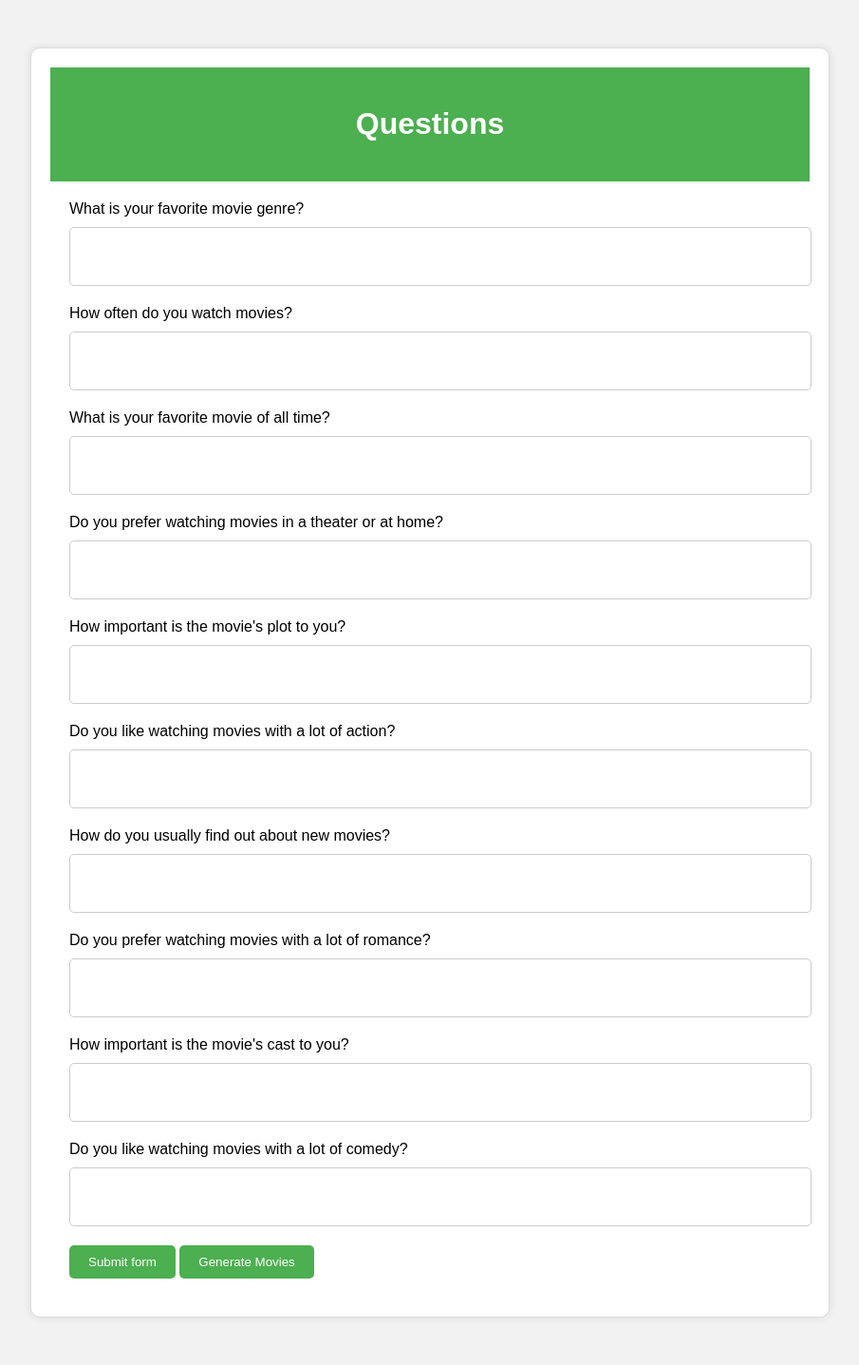
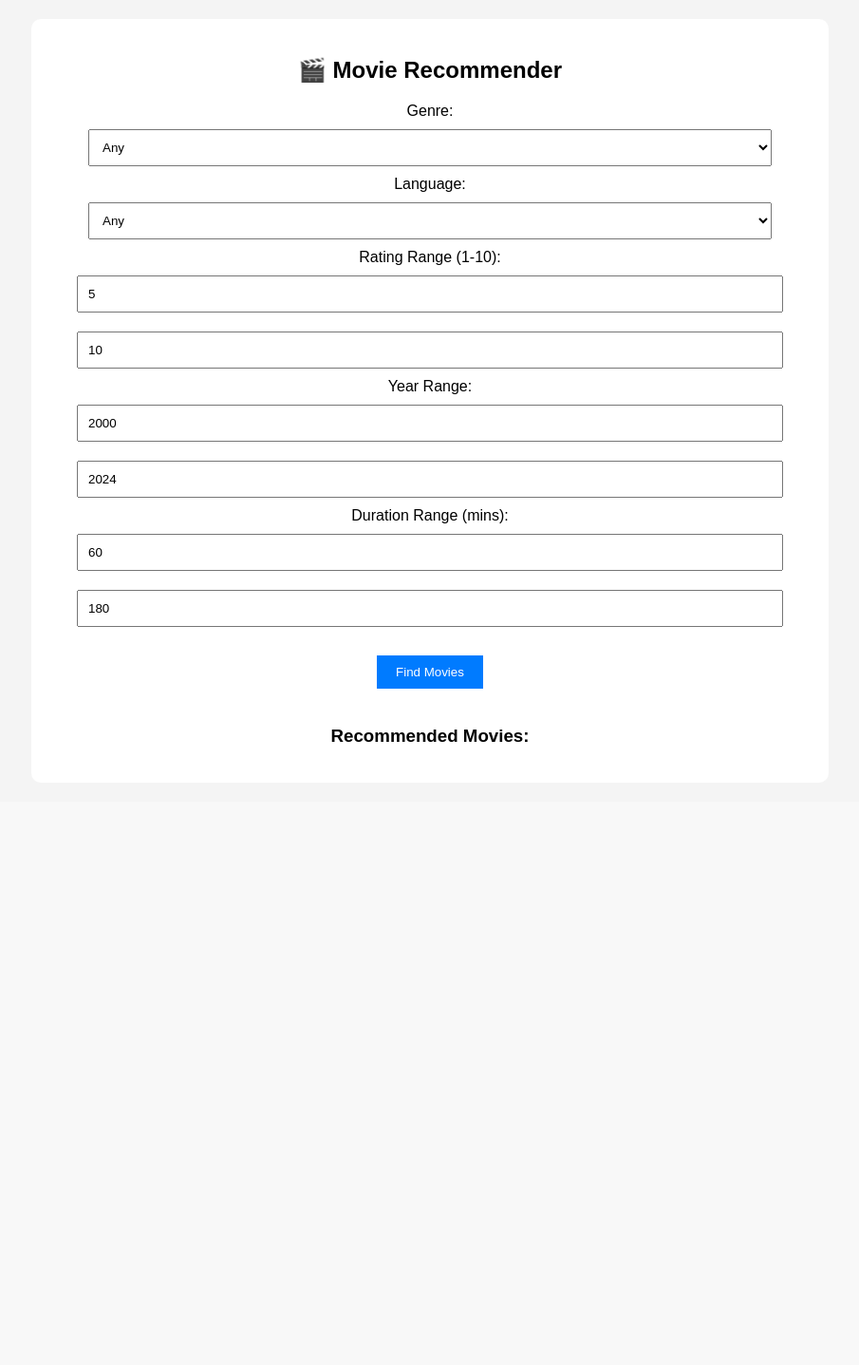
Before and after one commit to TavishiS/Emotion2Movies, a Flask app: page /form_input in a window 1280 px wide. Shown: the whole page at 95% size, without its empty margins (187-1092 px from the left). After the commit the page ends 781 px from the top, so only its background shows below. Run offline with Flask 3, Linux system fonts and the light colour scheme.

Commit message:
added functional form to movie_filter app

```diff
--- a/Project/app.py
+++ b/Project/app.py
@@ -1,6 +1,24 @@
-from flask import Flask, render_template
+from flask import Flask, render_template, request, jsonify
+from flask_cors import CORS
+import requests
 
 app=Flask(__name__)
+CORS(app)  # This line enables Cross-Origin Resource Sharing (CORS) for the Flask app, allowing resources to be requested from another domain.
+
+TMDB_API_KEY = "08f754591935e3223e64fe37680f7ba0"
+
+def get_movie_trailer(movie_id):
+    url = f"https://api.themoviedb.org/3/movie/{movie_id}/videos?api_key={TMDB_API_KEY}"
+    try:
+        response = requests.get(url).json()
+        if "results" in response:
+            for video in response["results"]:
+                if video["site"] == "YouTube" and video["type"] == "Trailer":
+                    return video['key']
+        return None
+    except Exception as e:
+        print(f"Error fetching trailer: {e}")
+        return None
 
 @app.route('/')
 def firstPage():
@@ -22,6 +40,51 @@ def home():
 def form_input():
     return render_template('form_input.html')
 
+@app.route('/recommend', methods=['GET'])
+def recommend_movies():
+    # Get parameters from query string
+    genre = request.args.get("genre", "")
+    language = request.args.get("language", "")
+    rating_min = request.args.get("minRating", 0)
+    rating_max = request.args.get("maxRating", 10)
+    year_min = request.args.get("startYear", 1900)
+    year_max = request.args.get("endYear", 2025)
+    duration_min = request.args.get("minDuration", 0)
+    duration_max = request.args.get("maxDuration", 300)
+
+    url = f"https://api.themoviedb.org/3/discover/movie"
+    params = {
+        "api_key": TMDB_API_KEY,
+        "with_genres": genre,
+        "with_original_language": language,
+        "vote_average.gte": rating_min,
+        "vote_average.lte": rating_max,
+        "primary_release_date.gte": f"{year_min}-01-01",
+        "primary_release_date.lte": f"{year_max}-12-31",
+        "with_runtime.gte": duration_min,
+        "with_runtime.lte": duration_max,
+        "sort_by": "popularity.desc"
+    }
+
+    try:
+        response = requests.get(url, params=params).json()
+        movies = response.get("results", [])[:5]
+
+        recommended_movies = []
+        for movie in movies:
+            trailer_key = get_movie_trailer(movie["id"])
+            recommended_movies.append({
+                "title": movie["title"],
+                "year": movie["release_date"][:4] if movie.get("release_date") else "N/A",
+                "rating": round(movie["vote_average"], 1) if movie.get("vote_average") else "N/A",
+                "trailer": trailer_key
+            })
+
+        return jsonify({"movies": recommended_movies})
+    except Exception as e:
+        print(f"Error in recommend_movies: {e}")
+        return jsonify({"error": "Failed to fetch movies"}), 500
+
 @app.route('/prompt_input')
 def prompt_input():
     return render_template('prompt_input.html')
--- a/Project/templates/form_input.html
+++ b/Project/templates/form_input.html
@@ -1,108 +1,182 @@
 <!DOCTYPE html>
-<html>
+<html lang="en">
 <head>
-	<title>Questions</title>
+    <meta charset="UTF-8">
+    <meta name="viewport" content="width=device-width, initial-scale=1.0">
+    <title>Movie Recommender</title>
     <style>
         body {
             font-family: Arial, sans-serif;
-			background-color: #f2f2f2;
+            text-align: center;
+            background-color: #f4f4f4;
         }
         .container {
-			width: 800px;
-			margin: 50px auto;
+            max-width: 800px;
+            margin: 20px auto;
             padding: 20px;
-			background-color: #fff;
+            background: white;
+            border-radius: 10px;
+        }
+        label, select, input {
+            margin: 10px;
+            width: 90%;
+            padding: 10px;
+        }
+        button {
+            padding: 10px 20px;
+            background-color: #007bff;
+            color: white;
+            border: none;
+            cursor: pointer;
+            margin: 20px;
+        }
+        button:hover {
+            background-color: #0056b3;
+        }
+        #movieList {
+            list-style: none;
+            padding: 0;
+        }
+        #movieList li {
+            margin: 20px 0;
+            padding: 20px;
             border: 1px solid #ddd;
-			border-radius: 10px;
-			box-shadow: 0 0 10px rgba(0, 0, 0, 0.1);
-		}
-		.header {
-			background-color: #4CAF50;
-			color: #fff;
-			padding: 20px;
-			text-align: center;
-		}
-		.form {
-			padding: 20px;
-		}
-		.form-group {
-			margin-bottom: 20px;
-		}
-		.form-group label {
-			display: block;
-			margin-bottom: 10px;
-		}
-		.form-group input[type="text"] {
-			width: 100%;
-			height: 40px;
-			padding: 10px;
-			border: 1px solid #ccc;
             border-radius: 5px;
         }
-		.button {
-			background-color: #4CAF50;
-			color: #fff;
-			padding: 10px 20px;
-			border: none;
-			border-radius: 5px;
-			cursor: pointer;
+        .movie-info {
+            margin-bottom: 15px;
+            font-size: 1.1em;
         }
-		.button:hover {
-			background-color: #3e8e41;
+        .trailer-container {
+            margin-top: 15px;
+        }
+        .error-message {
+            color: red;
+            margin: 10px;
         }
     </style>
 </head>
 <body>
     <div class="container">
-		<div class="header">
-			<h1>Questions</h1>
+        <h2>🎬 Movie Recommender</h2>
+
+        <label for="genre">Genre:</label>
+        <select id="genre">
+            <option value="">Any</option>
+            <option value="28">Action</option>
+            <option value="12">Adventure</option>
+            <option value="16">Animation</option>
+            <option value="35">Comedy</option>
+            <option value="80">Crime</option>
+            <option value="18">Drama</option>
+            <option value="10751">Family</option>
+            <option value="14">Fantasy</option>
+            <option value="36">History</option>
+            <option value="27">Horror</option>
+            <option value="10402">Music</option>
+            <option value="9648">Mystery</option>
+            <option value="10749">Romance</option>
+            <option value="878">Science Fiction</option>
+            <option value="10770">TV Movie</option>
+            <option value="53">Thriller</option>
+            <option value="10752">War</option>
+            <option value="37">Western</option>
+        </select>
+
+        <label for="language">Language:</label>
+        <select id="language">
+            <option value="">Any</option>
+            <option value="en">English</option>
+            <option value="hi">Hindi</option>
+            <option value="fr">French</option>
+            <option value="es">Spanish</option>
+            <option value="de">German</option>
+            <option value="it">Italian</option>
+            <option value="zh">Chinese</option>
+            <option value="ja">Japanese</option>
+            <option value="ko">Korean</option>
+            <option value="ru">Russian</option>
+            <option value="ar">Arabic</option>
+            <option value="pt">Portuguese</option>
+        </select>
+
+        <label for="minRating">Rating Range (1-10):</label>
+        <input type="number" id="minRating" min="1" max="10" value="5">
+        <input type="number" id="maxRating" min="1" max="10" value="10">
+
+        <label for="startYear">Year Range:</label>
+        <input type="number" id="startYear" min="1900" max="2024" value="2000">
+        <input type="number" id="endYear" min="1900" max="2024" value="2024">
+
+        <label for="minDuration">Duration Range (mins):</label>
+        <input type="number" id="minDuration" min="30" max="300" value="60">
+        <input type="number" id="maxDuration" min="30" max="300" value="180">
+
+        <button onclick="fetchMovies()">Find Movies</button>
+
+        <h3>Recommended Movies:</h3>
+        <ul id="movieList"></ul>
     </div>
-		<div class="form">
-			<form>
-				<div class="form-group">
-					<label for="question1">What is your favorite movie genre?</label>
-					<input required="required" type="text" id="question1" name="question1">
-				</div>
-				<div class="form-group">
-					<label for="question2">How often do you watch movies?</label>
-					<input required="required" type="text" id="question2" name="question2">
-				</div>
-				<div class="form-group">
-					<label for="question3">What is your favorite movie of all time?</label>
-					<input required="required" type="text" id="question3" name="question3">
-				</div>
-				<div class="form-group">
-					<label for="question4">Do you prefer watching movies in a theater or at home?</label>
-					<input required="required" type="text" id="question4" name="question4">
-				</div>
-				<div class="form-group">
-					<label for="question5">How important is the movie's plot to you?</label>
-					<input required="required" type="text" id="question5" name="question5">
-				</div>
-				<div class="form-group">
-					<label for="question6">Do you like watching movies with a lot of action?</label>
-					<input required="required" type="text" id="question6" name="question6">
-				</div>
-				<div class="form-group">
-					<label for="question7">How do you usually find out about new movies?</label>
-					<input required="required" type="text" id="question7" name="question7">
-				</div>
-				<div class="form-group">
-					<label for="question8">Do you prefer watching movies with a lot of romance?</label>
-					<input required="required" type="text" id="question8" name="question8">
-				</div>
-				<div class="form-group">
-					<label for="question9">How important is the movie's cast to you?</label>
-					<input required="required" type="text" id="question9" name="question9">
-				</div>
-				<div class="form-group">
-					<label for="question10">Do you like watching movies with a lot of comedy?</label>
-					<input required="required" type="text" id="question10" name="question10">
-				</div>
-				<button class="button" type="submit">Submit form</button>
-				<button class="button" onclick="window.location.href='recommendations'">Generate Movies</button>
-			</form>
-		</div>
-	</div>
+
+    <script>
+        async function fetchMovies() {
+            const genre = document.getElementById("genre").value;
+            const language = document.getElementById("language").value;
+            const minRating = document.getElementById("minRating").value;
+            const maxRating = document.getElementById("maxRating").value;
+            const startYear = document.getElementById("startYear").value;
+            const endYear = document.getElementById("endYear").value;
+            const minDuration = document.getElementById("minDuration").value;
+            const maxDuration = document.getElementById("maxDuration").value;
+
+            const url = `http://127.0.0.1:5000/recommend?genre=${genre}&language=${language}&minRating=${minRating}&maxRating=${maxRating}&startYear=${startYear}&endYear=${endYear}&minDuration=${minDuration}&maxDuration=${maxDuration}`;
+
+            try {
+                const response = await fetch(url);
+                if (!response.ok) {
+                    throw new Error('Network response was not ok');
+                }
+                const data = await response.json();
+                const movieList = document.getElementById("movieList");
+                movieList.innerHTML = "";
+
+                if (!data.movies || data.movies.length === 0) {
+                    movieList.innerHTML = "<li>No matching movies found.</li>";
+                    return;
+                }
+
+                data.movies.forEach(movie => {
+                    const li = document.createElement("li");
+
+                    const movieInfo = document.createElement("div");
+                    movieInfo.className = "movie-info";
+                    movieInfo.innerHTML = `${movie.title} (${movie.year}) - ⭐ ${movie.rating}`;
+                    li.appendChild(movieInfo);
+
+                    if (movie.trailer) {
+                        const trailerContainer = document.createElement("div");
+                        trailerContainer.className = "trailer-container";
+                        trailerContainer.innerHTML = `
+                            <iframe
+                                width="560"
+                                height="315"
+                                src="https://www.youtube.com/embed/${movie.trailer}"
+                                frameborder="0"
+                                allow="accelerometer; autoplay; clipboard-write; encrypted-media; gyroscope; picture-in-picture"
+                                allowfullscreen>
+                            </iframe>
+                        `;
+                        li.appendChild(trailerContainer);
+                    }
+
+                    movieList.appendChild(li);
+                });
+            } catch (error) {
+                console.error("Error fetching movies:", error);
+                const movieList = document.getElementById("movieList");
+                movieList.innerHTML = `<li class="error-message">Error fetching movies. Please try again later.</li>`;
+            }
+        }
+    </script>
 </body>
 </html>
```
Also changed, not shown: movie_filter/app.py (+6 -2 lines), movie_filter/templates/index.html (renamed from movie_filter/index.html). Lines whose indentation alone changed are shown as unchanged.
